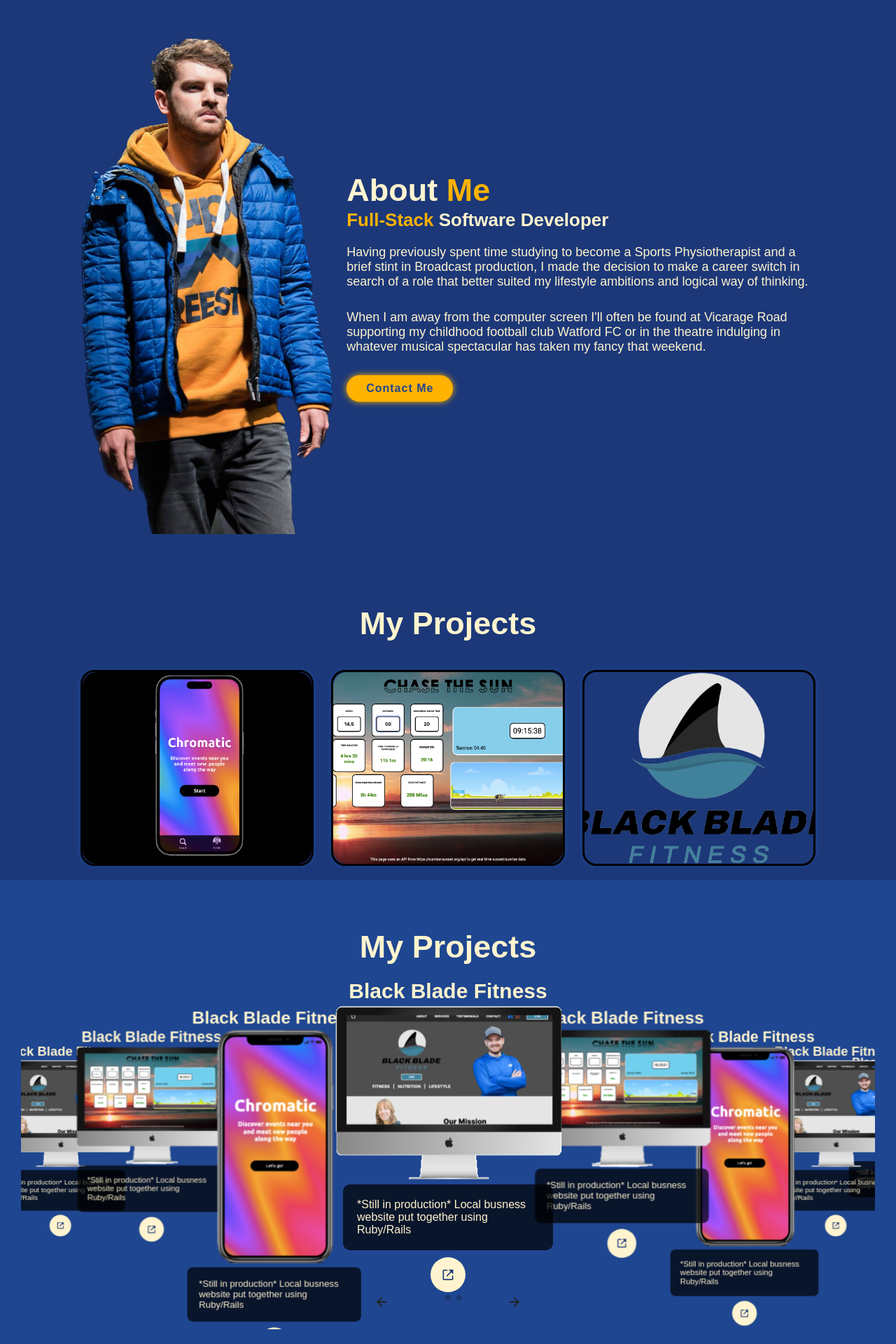
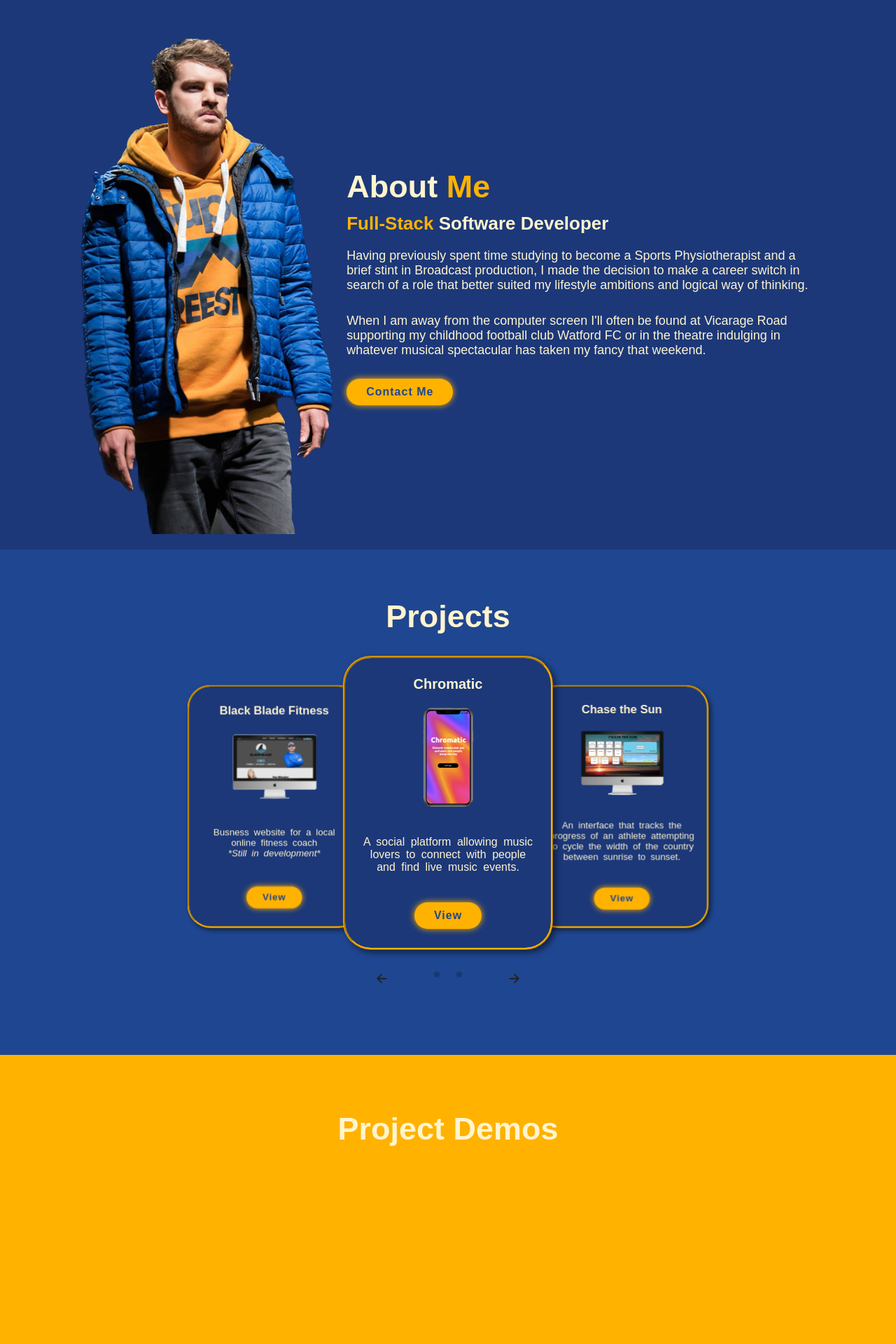
Before and after one commit to AlexDelasalle/alex-delasalle-portfolio, a PHP site: page / in a window 1280 px wide. Shown: the part 617-2537 px from the top of the page at 70% size. Run offline with PHP 8.4, Linux system fonts and the light colour scheme; some web fonts are replaced; grey boxes are pictures that could not be loaded.

Commit message:
Slider finished

```diff
--- a/css/style.css
+++ b/css/style.css
@@ -165,6 +165,7 @@ span {
 .heading {
   text-align: center;
   font-size: 4.5rem;
+  margin-bottom: 1rem;
 }
 
 .header.sticky {
@@ -685,6 +686,16 @@ border-radius: 10px;
   width: 30rem;
   height: 42rem;
   position: relative;
+  display: flex;
+  flex-direction: column;
+  justify-content: space-around;
+  align-items: center;
+  text-align: center;
+  background-color: var(--second-bg-color);
+  border-style: ridge;
+  border-color: var(--main-color);
+  border-radius: 5vh;
+  box-shadow: 4px 4px 8px rgba(0, 0, 0, 0.5);
 }
 
 @media (max-width:500px) {
@@ -773,36 +784,27 @@ border-radius: 10px;
   background: var(--primary);
 }
 
-.portfolio-card {
-  display: flex;
-  flex-direction: column;
-  justify-content: space-evenly;
-  align-items: center;
+.tranding-slide h4 {
+  font-size: 2.5vh;
+  margin-top: 2vh;
 }
 
-.portfolio-card h4 {
-  font-size: 3rem;
+.tranding-slide p {
+  font-size: 2vh;
+  padding: 2rem;
+  word-spacing: .5vh;
 }
 
-.portfolio-card p {
-  font-size: 1.6rem;
-  margin: .3rem 0 1rem;
-  background-color: rgba(0, 0, 0, .7);
-  border-radius: 1rem;
-  padding: 2rem;
+.tranding-slide a {
+  margin-bottom: 2vh;;
 }
 
-.portfolio-card a {
-  display: inline-flex;
-  justify-content: center;
-  align-items: center;
-  width: 5rem;
-  height: 5rem;
-  background: var(--text-color);
-  border-radius: 50%;
+.project-picture-mac {
+  height: auto;
+  width: 50%;
 }
 
-.portfolio-card a i {
-  font-size: 2rem;
-  color: var(--second-bg-color);
+.project-picture-phone {
+  height: auto;
+  width: 25%;
 }
--- a/index.html
+++ b/index.html
@@ -27,7 +27,7 @@
         <a href="#home" class="active">Home</a>
         <a href="#about">About Me</a>
         <!-- <a href="#blog">Blog</a> -->
-        <a href="#portfolio">Projects</a>
+        <a href="#tranding">Projects</a>
         <a href="#demos">Project Demos</a>
         <a href="#contact">Contact</a>
         <a href="https://www.linkedin.com/in/alex-delasalle-811568150/" target="_blank">LinkedIn</a>
@@ -156,7 +156,7 @@
 
     <!--Portfolio-->
 
-    <section class="portfolio" id="portfolio">
+    <!-- <section class="portfolio" id="portfolio">
       <h2 class="heading">My Projects</h2>
 
       <div class="portfolio-container">
@@ -187,75 +187,39 @@
             <a href="https://black-blade-fitness-273b2963f3a4.herokuapp.com" target="_blank"><i class='bx bx-link-external'></i></a>
           </div>
         </div>
-
-        <!-- <div class="portfolio-box">
-          <img src="images/invaders-thumbnail.png" alt="">
-          <div class="portfolio-layer">
-            <h4>Space Invaders</h4>
-            <p>My own version of the popular Space Invaders game. Utilising JavaScript for the interactivity.</p>
-            <a href="https://ad-space-invaders.herokuapp.com"><i class='bx bx-link-external'></i></a>
-          </div>
-        </div>
-
-        <div class="portfolio-box">
-          <img src="images/wordl-thumbnail.png" alt="">
-          <div class="portfolio-layer">
-            <h4>Wordle</h4>
-            <p>A clone of the popular word guessing game! Created by one man for his wife and sold to the New York times in 2022 for a 7 figure fee!</p>
-            <a href="https://ad-wordle.herokuapp.com"><i class='bx bx-link-external'></i></a>
-          </div>
-        </div> -->
-
-        <!-- COPY THIS FOR FUTURE PROJECTS-->
-
-        <!-- <div class="portfolio-box">
-          <img src="images/chromatic.png" alt="">
-          <div class="portfolio-layer">
-            <h4>Chromatic</h4>
-            <p>A mobile social platform dedicated to allowing lovers of live music events to connect and interact through their common interest in specific music genres and artists.</p>
-            <a href="https://www.chromatic.fun/"><i class='bx bx-link-external'></i></a>
-          </div>
-        </div> -->
-
       </div>
-    </section>
+    </section> -->
 
     <!-- Carousel Testing-->
     <section id="tranding">
       <div class="container">
-        <h2 class="heading">My Projects</h2>
+        <h2 class="heading">Projects</h2>
       </div>
       <div class="container">
         <div class="swiper tranding-slider">
           <div class="swiper-wrapper">
             <!-- Slide-start -->
             <div class="swiper-slide tranding-slide">
-              <div class="portfolio-card">
-                <h4>Black Blade Fitness</h4>
-                <img src="images/Mac-BB.png" alt="">
-                <p> *Still in production* Local busness website put together using Ruby/Rails</p>
-                <a href="https://black-blade-fitness-273b2963f3a4.herokuapp.com" target="_blank"><i class='bx bx-link-external'></i></a>
-              </div>
+              <h4>Black Blade Fitness</h4>
+              <img src="images/Mac-BB.png" alt="" class="project-picture-mac">
+              <p>Busness website for a local online fitness coach <br><em> *Still in development* </em></p>
+              <a href="https://black-blade-fitness-273b2963f3a4.herokuapp.com" target="_blank" class="btn">View</a>
             </div>
             <!-- Slide-end -->
             <!-- Slide-start -->
             <div class="swiper-slide tranding-slide">
-              <div class="portfolio-card">
-                <h4>Black Blade Fitness</h4>
-                <img src="images/Mac-CTS.png" alt="">
-                <p> *Still in production* Local busness website put together using Ruby/Rails</p>
-                <a href="https://black-blade-fitness-273b2963f3a4.herokuapp.com" target="_blank"><i class='bx bx-link-external'></i></a>
-              </div>
+              <h4>Chromatic</h4>
+              <img src="images/phone-cmt.png" alt="" class="project-picture-phone">
+              <p>A social platform allowing music lovers to connect with people and find live music events.</p>
+              <a href="https://www.chromatic.fun/" target="_blank"class="btn">View</a>
             </div>
             <!-- Slide-end -->
             <!-- Slide-start -->
             <div class="swiper-slide tranding-slide">
-              <div class="portfolio-card">
-                <h4>Black Blade Fitness</h4>
-                <img src="images/phone-cmt.png" alt="">
-                <p> *Still in production* Local busness website put together using Ruby/Rails</p>
-                <a href="https://black-blade-fitness-273b2963f3a4.herokuapp.com" target="_blank"><i class='bx bx-link-external'></i></a>
-              </div>
+              <h4>Chase the Sun</h4>
+              <img src="images/Mac-CTS.png" alt="" class="project-picture-mac">
+              <p> An interface that tracks the progress of an athlete attempting to cycle the width of the country between sunrise to sunset.</p>
+              <a href="https://chase-the-sun-data.herokuapp.com" target="_blank" class="btn">View</a>
             </div>
             <!-- Slide-end -->
           </div>
--- a/javascript/script.js
+++ b/javascript/script.js
@@ -78,8 +78,10 @@ var TrandingSlider = new Swiper('.tranding-slider', {
   effect: 'coverflow',
   grabCursor: true,
   centeredSlides: true,
-  loop: true,
+  loop: false,
+  allowTouchMove: true,
   slidesPerView: 'auto',
+  initialSlide: 1,
   coverflowEffect: {
     rotate: 0,
     stretch: 0,
```
